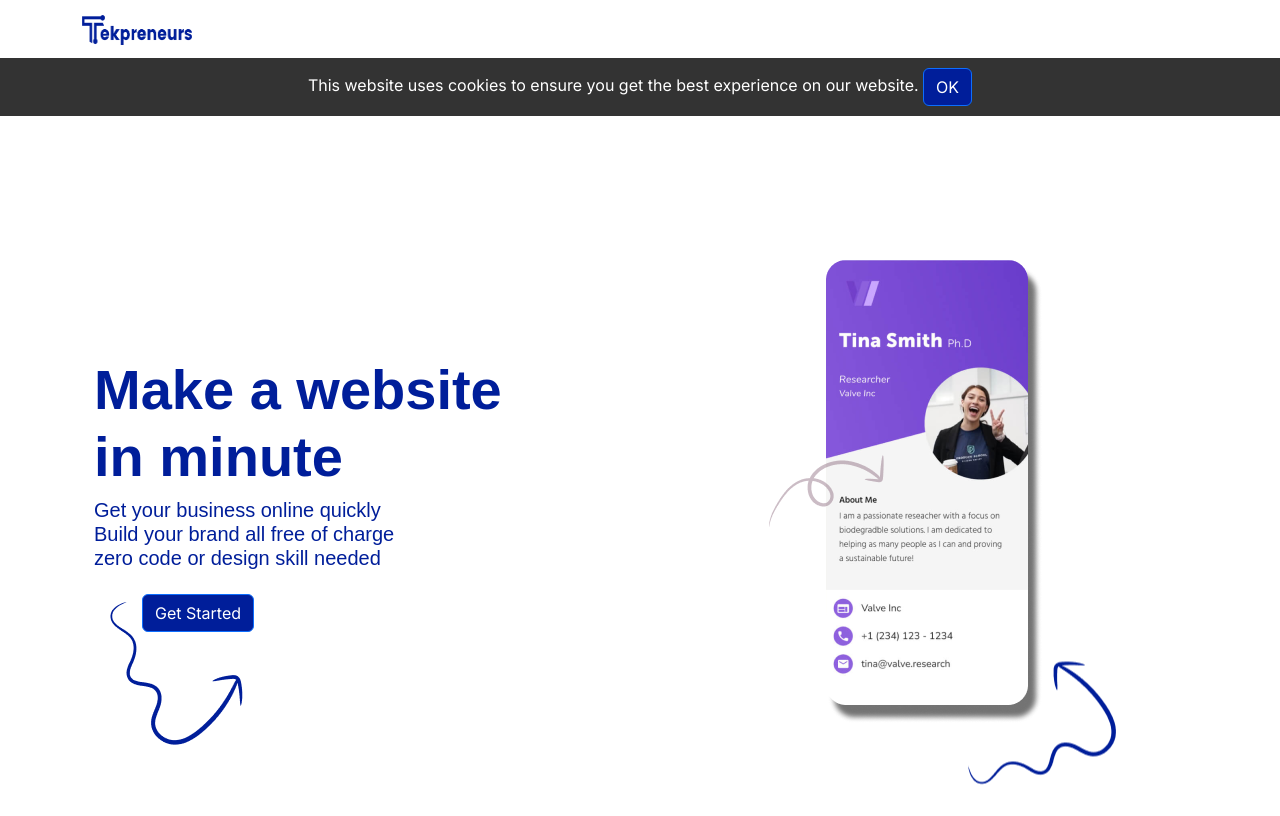
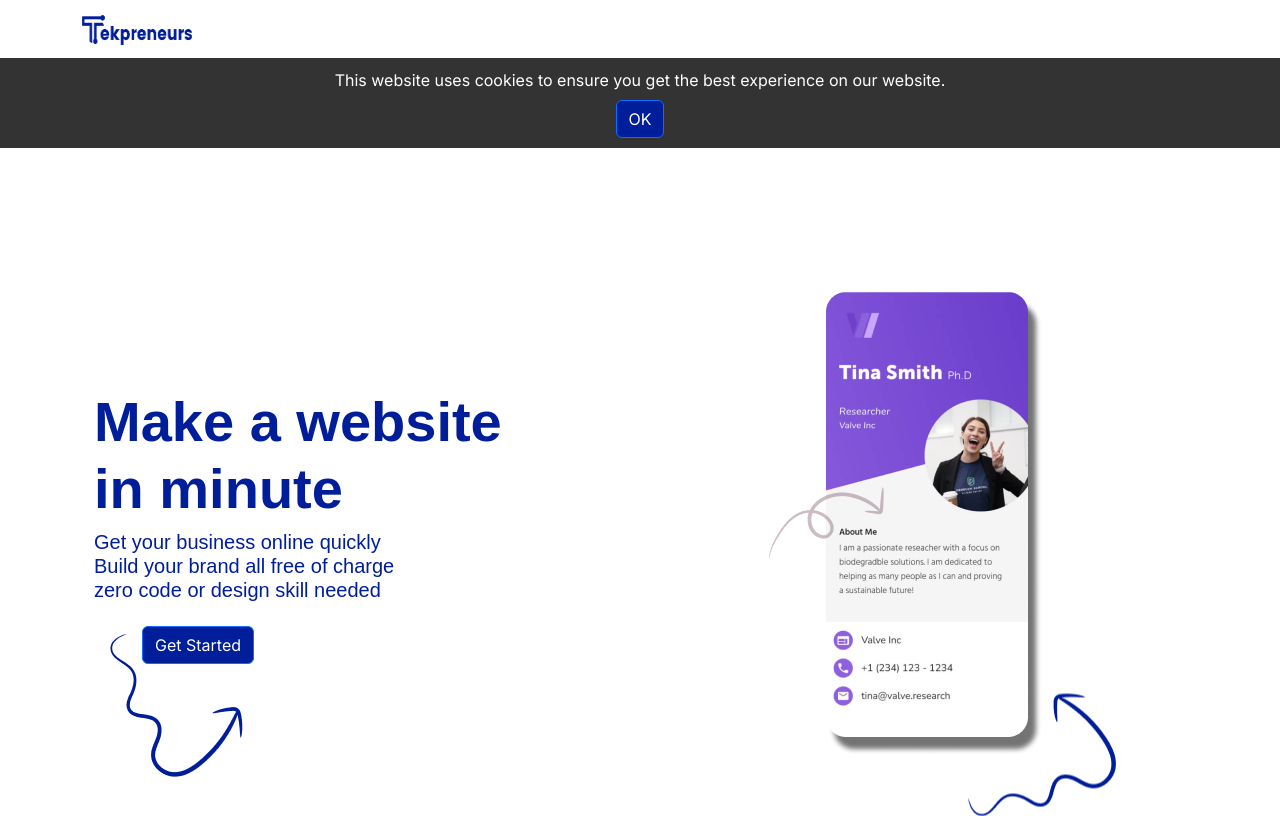
Before and after one commit to Chamberezigbo/form-base-website-builder, a Next.js app: page / in a window 1280 px wide. Built offline with nearby package versions, Linux system fonts and the light colour scheme.

Commit message:
refactored the component of cookie warning

```diff
--- a/app/components/CookieWarning.jsx
+++ b/app/components/CookieWarning.jsx
@@ -6,7 +6,7 @@ const CookieWarningWrapper = styled.div`
 	color: #fff;
 	padding: 10px;
 	text-align: center;
-	display: ${(props) => (props.show ? "block" : "none")};
+	display: block; // Always set to block
 `;
 
 const CookieWarning = () => {
@@ -16,15 +16,16 @@ const CookieWarning = () => {
 		setShowWarning(false);
 	};
 
-	return (
-		<CookieWarningWrapper show={showWarning}>
+	// Use conditional rendering to render the component only when showWarning is true
+	return showWarning ? (
+		<CookieWarningWrapper>
 			This website uses cookies to ensure you get the best experience on
-			our website.{" "}
-			<button className="btn btn-primary" onClick={handleClose}>
+			our website. <br />
+			<button className="btn btn-primary mt-2" onClick={handleClose}>
 				OK
 			</button>
 		</CookieWarningWrapper>
-	);
+	) : null;
 };
 
 export default CookieWarning;
```
